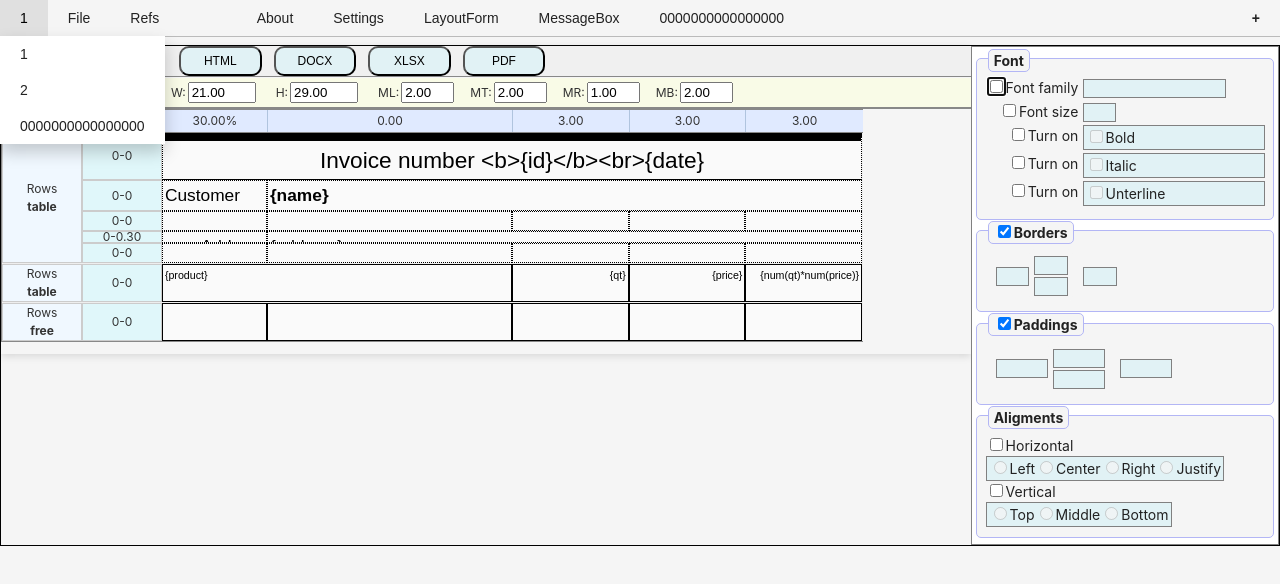
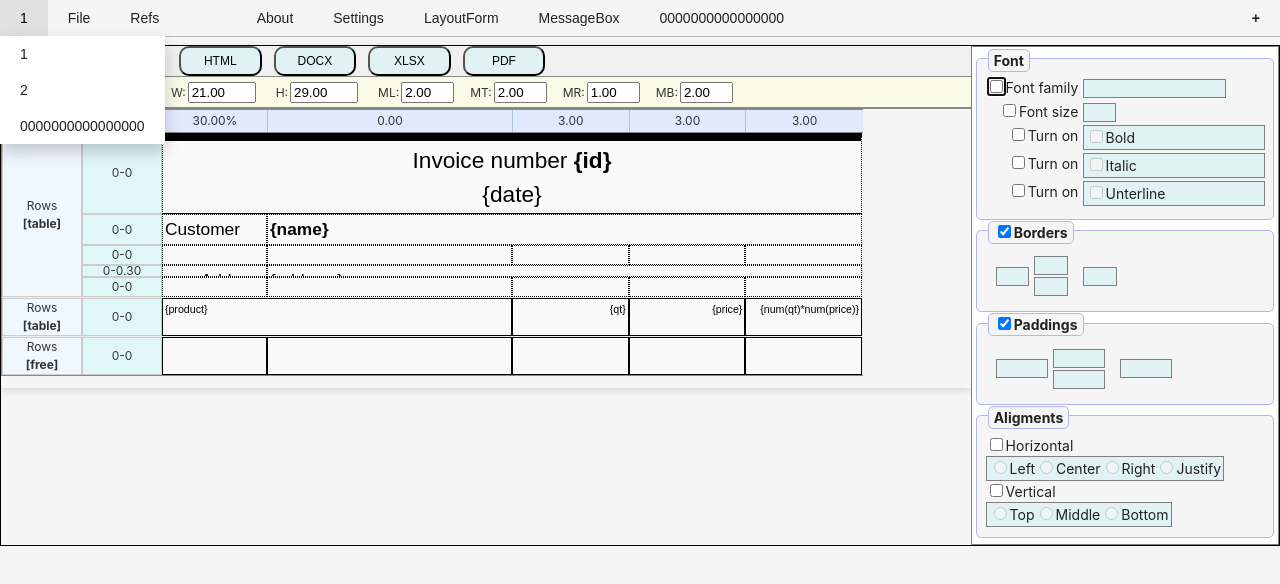
Before and after one commit to AndreiPuchko/q2web, a React (Vite) app: page / in a window 1280 px wide. Shown: the top 584 px of the page. Built offline with nearby package versions, Linux system fonts and the light colour scheme.

Commit message:
refactor: enhance cell rendering to safely display HTML content

```diff
--- a/src/components/reportEditor/Q2ReportEditor.tsx
+++ b/src/components/reportEditor/Q2ReportEditor.tsx
@@ -509,7 +509,7 @@ class Q2ReportEditor extends Component<Q2ReportEditorProps, Q2ReportEditorState>
                     onClick={e => { e.stopPropagation(); this.handleSelect(rowClickParams, rowSet.style); }}
                     onContextMenu={e => { e.stopPropagation(); this.handleContextMenu(e, rowClickParams); }}
                 >
-                   Rows<div><b>{rowSet.role}</b></div>
+                   Rows<div><b>[{rowSet.role}]</b></div>
                 </div>
                 {/* render rows's heights column */}
                 {Array.from({ length: rowCount }).map((_, rowIdx) => {
@@ -627,7 +627,9 @@ class Q2ReportEditor extends Component<Q2ReportEditorProps, Q2ReportEditorState>
                 onClick={e => { e.stopPropagation(); this.handleSelect(clickParams, cell.style); }}
                 onContextMenu={e => { e.stopPropagation(); this.handleContextMenu(e, clickParams); }}
             >
-                {cell ? cell.data : ""}
+                {cell && cell.data
+                    ? <span dangerouslySetInnerHTML={{ __html: cell.data }} />
+                    : ""}
             </div>
         );
     }
```
